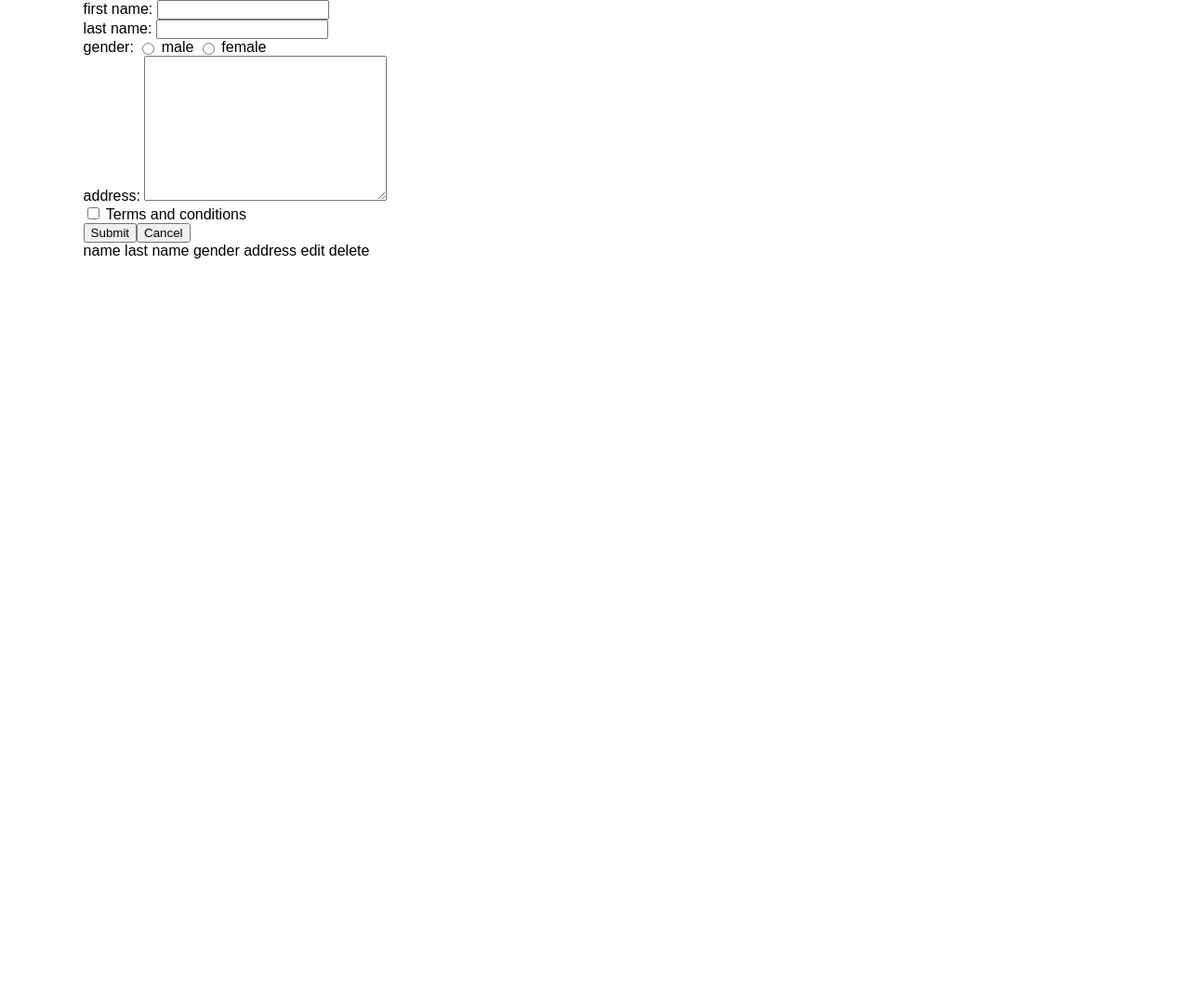
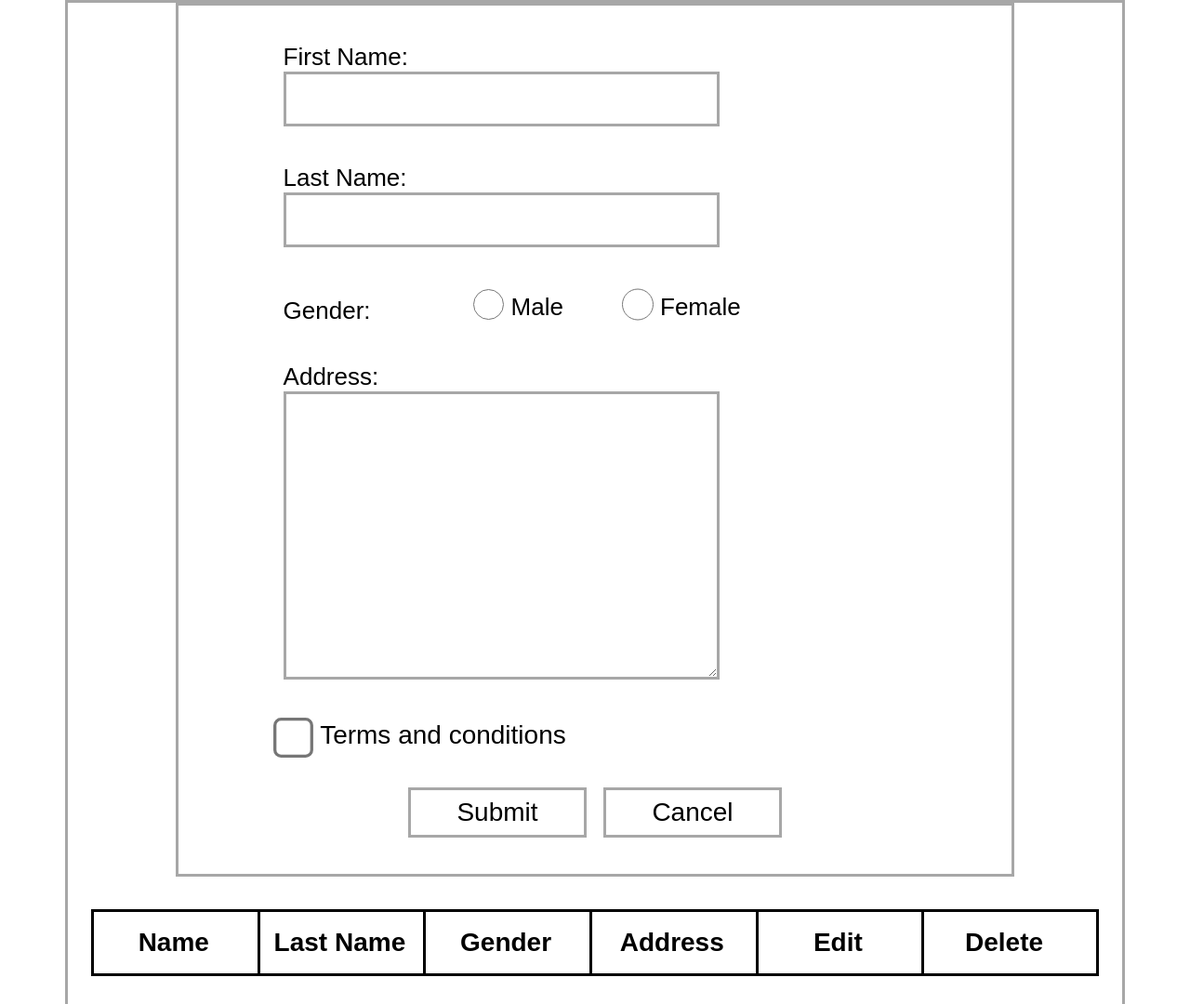
Before and after one commit to Sagaragre/formvalidation, a plain HTML site: page index.html in a window 1280 px wide. Shown: the top 1080 px of the page at 93% size. Before the commit the page ends 800 px from the top, so only its background shows below. Drawn offline with Linux system fonts and the light colour scheme.

Commit message:
form styling with css validation

```diff
--- a/assets/css/style.css
+++ b/assets/css/style.css
@@ -100,13 +100,14 @@ li {
 /*for wrapper*/
 .wrapper {
   max-width: 1360px;
-  width: 86%;
+  width: 89.13%;
   margin: 0 auto;
 }
+
+* { box-sizing: border-box; }
 /*=================================
   Header styling starts here
-=================================*/
-
+=================================*
 
 
 
@@ -119,13 +120,159 @@ li {
 /*=================================
   main styling starts here
 =================================*/
+.userinfo-container .wrapper {
+  padding-bottom: 30px;
+  border: 3px solid #A7A7A7;
+}
+.fname-container label,
+.lname-container label,
+.gender-container label,
+.address-container label {
+  font-size: 26px;
+  text-transform: capitalize;
+}
+
+form {
+  width: 79.45%;
+  margin: auto;
+  border: 3px solid #A7A7A7;
+}
+
+form div {
+  width: 74.90%;
+  margin: 40px auto 0;
+}
+
+.fname-container label,
+.lname-container label {
+  margin-right: 11%;
+  vertical-align: middle;
+}
+
+.fname-container input,
+.lname-container input {
+  width: 70%;
+  padding: 11px 0;
+  border: 3px solid #A7A7A7;
+}
+
+.gender-container > :first-child { margin-right: 15%; }
+
+.gender-container input {
+  width: 5%;
+  height: 37px;
+}
+
+.gender-container > label:nth-child(3),label:nth-child(5) { vertical-align: text-bottom; }
+
+.gender-container > label:nth-child(3) { margin-right: 8%; }
+
+.address-container label {
+  margin-right: 15%;
+  vertical-align: middle;
+}
+
+textarea {
+  width: 70%;
+  border: 3px solid #A7A7A7;
+}
+
+.check label { font-size: 28px; }
+
+.check .tc {
+  margin-right: 2.7%;
+  transform: scale(3.3);
+}
+
+button {
+  padding: 8px 49px;
+  border: 3px solid #A7A7A7;
+  background-color: #FFF;
+  font-size: 28px;
+  transition: background-color 550ms ease; /*changes */
+}
+
+.buttons {
+  padding-bottom: 39px;
+  display: flex;
+  justify-content: center;
+}
+
+.buttons > :first-child { margin-right: 2.8%; }
+/*=================================== ullitablestyling start here================================= */
+
+input,
+textarea { font-size: 27px; }
+.buttons button:hover { background-color: #BDBEC0; }
+
+.out {
+  width: 95.49%;
+  margin: 35px auto 0;
+}
+
+.out > li {
+  border-right: 3px solid #000;
+  border-bottom: 3px solid #000;
+  display: block;
+}
+
+.out > :first-child { border-top: 3px solid; }
+
+.out > :first-child li {
+  font-size: 28px;
+  font-weight: 600;
+}
 
 
+.inner li {
+  width: 16.12%;
+  padding: 17px 0;
+  border-left: 3px solid;
+  vertical-align: middle;
+  font-size: 27px;
+  text-align: center;
+  text-transform: capitalize;
+}
 
+.inner li a {
+  padding: 3px 59px;
+  border: 2px solid #000;
+  background-color: #BDBEC0;
+  color: #000;
+  font-size: 22px;
+  transition: background-color 550ms ease-in, color 550ms ease-in;
+}
 
+.inner li a:hover {
+  background-color: #059862;
+  color: #FFF;
+}
 
+form div { position: relative; }
 
+.firstname-err,
+.lastname-err,
+.gender-err,
+.address-err,
+.check-err {
+  position: absolute;
+  left: 28.3%;
+  color: red;
+  font-size: 19px;
+}
 
+.firstname-err,
+.lastname-err { bottom: -25px; }
+.address-err { bottom:-14px; }
+.gender-err {
+  top: 44px;
+  left: 28%;
+}
+
+.check-err {
+  top: 41px;
+  left: 5%;
+}
 
 /*=================================
   main styling ends here
@@ -134,11 +281,6 @@ li {
 /*=================================
   footer styling starts here
 =================================*/
-
-
-
-
-
 
 
  /*=================================
```
